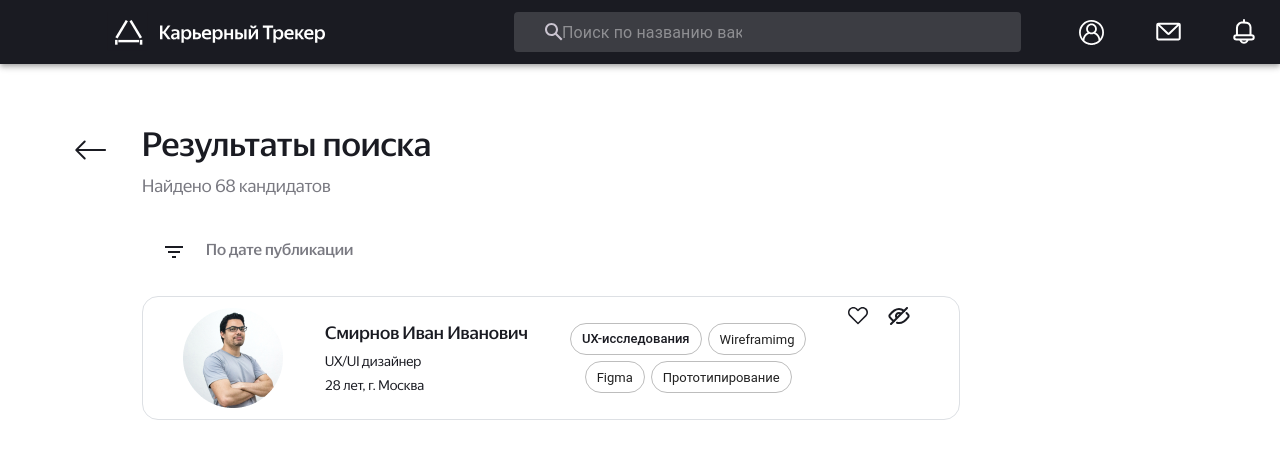
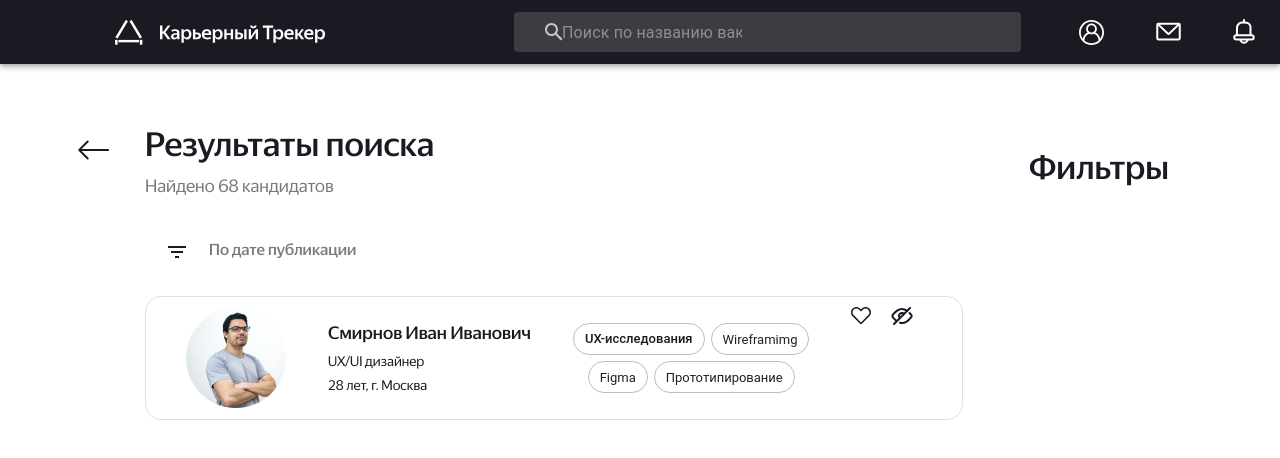
Before and after one commit to Hakaton14/frontend, a React (Vite) app: page /search in a window 1280 px wide. Shown: the top 458 px of the page. Built offline with nearby package versions, Linux system fonts and the light colour scheme; sample sign-in values are in the browser's storage.

Commit message:
Добавить фильтры на страницу поиска

```diff
--- /dev/null
+++ b/src/components/Filters/Filter.module.scss
@@ -0,0 +1,8 @@
+.title {
+  font-family: YS Display;
+  font-size: 34px;
+  font-style: normal;
+  font-weight: 500;
+  line-height: 40px;
+  color: #1a1b22;
+}
--- /dev/null
+++ b/src/components/Filters/Filters.tsx
@@ -0,0 +1,12 @@
+import styles from "./Filter.module.scss"
+
+function Filters() {
+  return (
+    <>
+      <h1 className={styles.title}>Фильтры</h1>
+      <div className={styles.filterTbale}></div>
+    </>
+  )
+}
+
+export default Filters
--- a/src/components/Search/Search.tsx
+++ b/src/components/Search/Search.tsx
@@ -1,5 +1,6 @@
 import { Button } from "@mui/material"
 import Header from "../Header/Header"
+import Filters from "../Filters/Filters"
 import styles from "./Serach.module.scss"
 import ArrowIcon from "../../ui-kit/icons/Long arrow.svg"
 import Filtercon from "../../ui-kit/icons/filter_icon.svg"
@@ -9,6 +10,7 @@ function Search() {
   return (
     <>
       <Header />
+      <div className={styles.pageWrapper}>
         <div className={styles.mainContainer}>
           <Button
             sx={{
@@ -22,6 +24,7 @@ function Search() {
           >
             <img src={ArrowIcon} alt="Иконка стрелки назад" />
           </Button>
+
           <div className={styles.titleWrapper}>
             <h1 className={styles.title}>Результаты поиска</h1>
             <h2 className={styles.subtitle}>Найдено 68 кандидатов</h2>
@@ -41,6 +44,8 @@ function Search() {
           </div>
           <СandidateСard />
         </div>
+        <Filters />
+      </div>
     </>
   )
 }
--- a/src/components/Search/Serach.module.scss
+++ b/src/components/Search/Serach.module.scss
@@ -1,9 +1,15 @@
+.pageWrapper {
+  display: flex;
+  align-items: space-between;
+  margin: 60px 82px 0 145px;
+  gap: 66px;
+}
+
 .mainContainer {
   position: relative;
   display: flex;
   flex-direction: column;
   align-items: space-between;
-  margin: 60px 82px 0 142px;
 }
 
 .titleWrapper {
```
Lines whose indentation alone changed are shown as unchanged.
